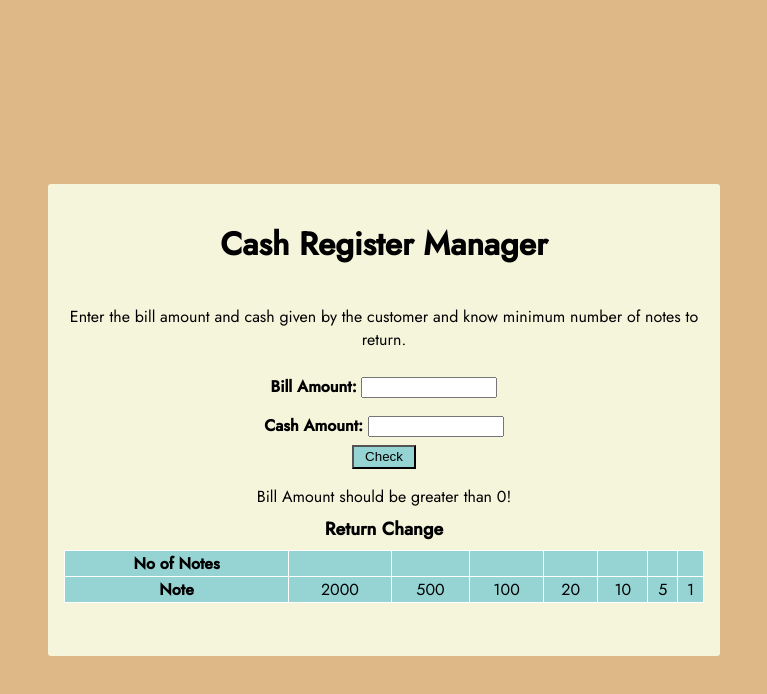
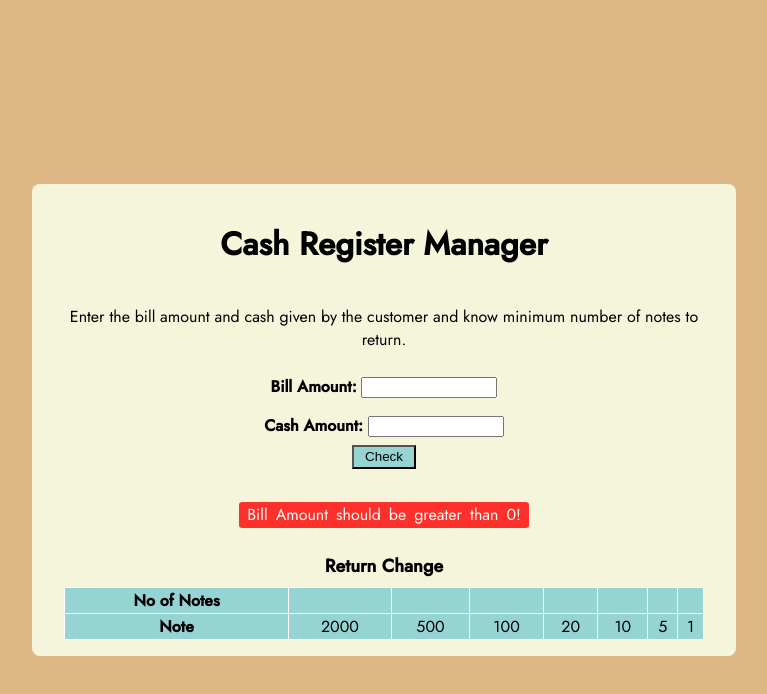
Before and after one commit to Akshityadav370/cash-register-vanillaJS, a plain HTML site: page index.html in a window 1280 px wide. Both pictures are taken after a click on the button "Check". Shown: the whole page, without its empty margins (256-1023 px from the left). Drawn offline with Linux system fonts and the light colour scheme; a web font is replaced by a local one.

Commit message:
style changes

```diff
--- a/main.js
+++ b/main.js
@@ -21,10 +21,11 @@ checkBtn.addEventListener("click", function() {
     // }
     if (bill>0) {
         if (cash >= bill) {
+            showMessage("Thank You Visit Again!", true);
             var amountToReturn = cash - bill;
             calculateChange(amountToReturn);
         }else {
-            showMessage("Cash Amount should be greater than or equal to Bill Amount");
+            showMessage("Do you want to wash plates? Cash Amount should be greater than or equal to Bill Amount!");
         }
 
     } else {
@@ -36,9 +37,13 @@ checkBtn.addEventListener("click", function() {
     }
 })
 
-function showMessage(msg) {
+function showMessage(msg, flag = false) {
     message.style.display = "block";
     message.innerText = msg;
+    message.style.backgroundColor = "red";
+    if (flag) {
+        message.style.backgroundColor = "green";
+    }
 }
 
 function calculateChange(amountToReturn) {
--- a/style.css
+++ b/style.css
@@ -7,8 +7,8 @@
   text-align: center;
   background-color: beige;
   height: 55vh;
-  padding: 1rem;
-  border-radius: 0.2rem;
+  padding: 1rem 2rem;
+  border-radius: 0.5rem;
   margin-top: 23vh;
 }
 body {
@@ -21,6 +21,16 @@ body {
 }
 input {
   width: 10vw;
+}
+#message{
+    color: white;
+    background-color: red;
+    border-radius: 0.2rem;
+    opacity: 0.8;
+    word-spacing: 0.2rem;
+    width: fit-content;
+    margin: auto;
+    padding: 0.1rem 0.5rem;
 }
 #check {
   margin: 0.5rem;
```
